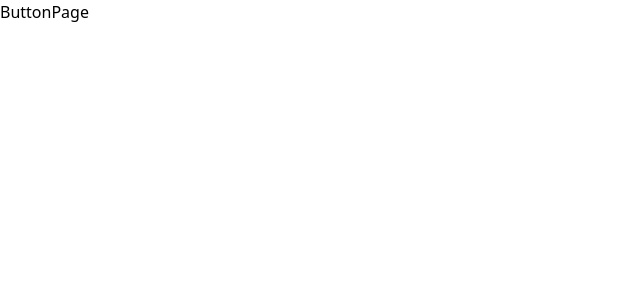
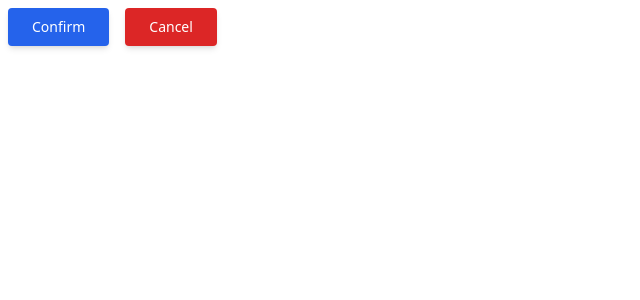
Before and after one commit to riazi-fsi/component, a React (Create React App) app: page /button-page in a window 1280 px wide. Shown: the top 300 px of the page, without its empty margins (0-640 px from the left). Built offline with nearby package versions, Linux system fonts and the light colour scheme.

Commit message:
button component

```diff
--- a/src/components/Button/Button.jsx
+++ b/src/components/Button/Button.jsx
@@ -18,8 +18,8 @@ function Button(props) {
     }, [props.type]);
     return (
         <button
-            className={props.disabled ? 'inline-block px-6 py-2.5 m-2 font-medium text-xs text-white  leading-tight uppercase bg-gray-300 rounded focus:outline-none' :
-                'inline-block px-6 py-2.5 m-2 text-white font-medium text-xs leading-tight uppercase focus:shadow-lg focus:outline-none rounded focus:ring-0 active:shadow-lg transition duration-150 ease-in-out  shadow-md' +
+            className={props.disabled ? 'inline-block px-6 py-2.5 m-2 font-medium text-sm text-white  leading-tight bg-gray-300 rounded focus:outline-none' :
+                'inline-block px-6 py-2.5 m-2 text-white font-medium text-sm leading-tight  focus:shadow-lg focus:outline-none rounded focus:ring-0 active:shadow-lg transition duration-150 ease-in-out  shadow-md' +
                 renderContent() + [props.className].join('')}
             onKeyPress={props.onKeyPress}
             id={props.id}
--- a/src/pages/ButtonPage.js
+++ b/src/pages/ButtonPage.js
@@ -1,7 +1,25 @@
 import React from 'react'
+import Button from '../components/Button/Button'
 
 export default function ButtonPage() {
-  return (
-    <div>ButtonPage</div>
-  )
+    return (
+        <div>
+            <Button
+                label='Confirm'
+                type='confirm'
+                onClick={() => {
+                    alert('test')
+                }}
+
+            />
+            <Button
+                label='Cancel'
+                type='danger'
+                onClick={() => {
+                   alert('test')
+                }}
+
+            />
+        </div>
+    )
 }
```
